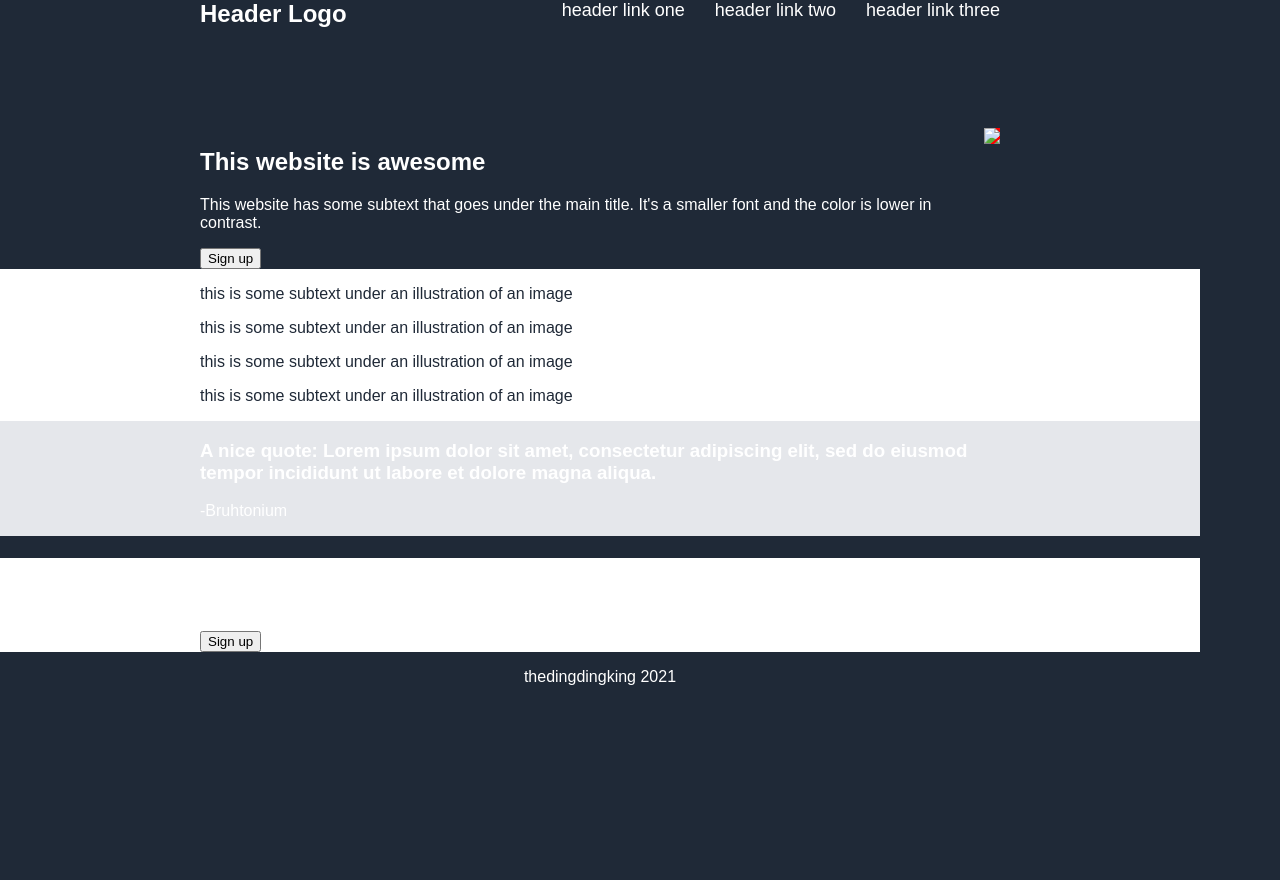
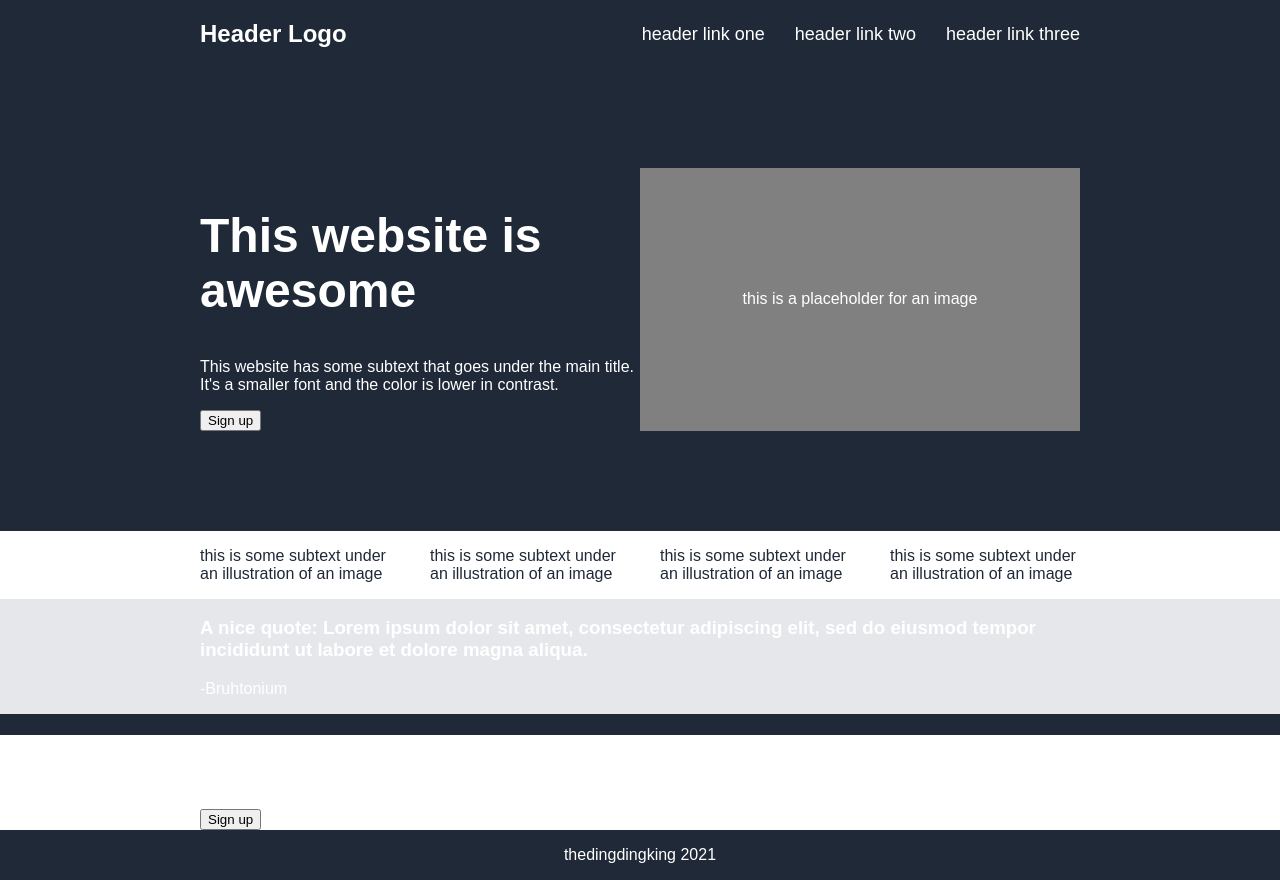
Before and after one commit to dereklindell/landing_page, a plain HTML site: page index.html in a window 1280 px wide. Before the commit the page ends 800 px from the top, so only its background shows below. Drawn offline with Linux system fonts and the light colour scheme.

Commit message:
Fleshed out more of the website and css

```diff
--- a/index.html
+++ b/index.html
@@ -9,7 +9,7 @@
 </head>
 <body>
     <div class="header">
-        <p>Header Logo</p>
+        <h1>Header Logo</h1>
         <ul>
             <li><a href="#">header link one</a></li>
             <li><a href="#">header link two</a></li>
@@ -24,18 +24,26 @@
         <button>Sign up</button>
         </div>
         <div class="hero-right">
-            <img src="#">
+            <div class="placeholder"> this is a placeholder for an image</div>
         </div>
     </div>
 
     <div class="info">
-        <p>this is some subtext under an illustration of an image</p>
+        <div>
+            <p>this is some subtext under an illustration of an image</p>
+        </div>
 
-        <p>this is some subtext under an illustration of an image</p>
+        <div>
+            <p>this is some subtext under an illustration of an image</p>
+        </div>
 
-        <p>this is some subtext under an illustration of an image</p>
+        <div>
+            <p>this is some subtext under an illustration of an image</p>
+        </div>
 
-        <p>this is some subtext under an illustration of an image</p>
+        <div>
+            <p>this is some subtext under an illustration of an image</p>
+        </div>
     </div>
 
     <div class="quote">
--- a/style.css
+++ b/style.css
@@ -1,8 +1,9 @@
 body {
     font-family: Arial, Helvetica, sans-serif;
     background-color: #1F2937;
+    height: 100%;
+    width: 100%;
     margin: 0;
-    width:100vh;
     display: flex;
     flex-direction: column;
     color:white;
@@ -23,16 +24,19 @@ img {
 
 .header, .hero, .info, .quote, .signup, .footer {
     padding:0 200px;
-    width:100vh;
 }
+
+/* header section */
 
 .header {
     display:flex;
     justify-content: space-between;
+    align-items: center;
     margin-bottom: 100px;
+    padding: 20px 200px;
 }
 
-.header > p {
+.header > h1 {
     font-size: 24px;
     font-weight: 900;
     margin:0;
@@ -49,27 +53,55 @@ a:link, a:visited {
     color: white;
 }
 
+/* hero section */
+
 .hero {
-    display:flex;
+    display: flex;
+    min-height: 200px;
+    padding-bottom: 100px;
 }
 
-.hero > img {
-    width:200px;
-    height: 200px;
+.hero-left > h2 {
+    font-size: 48px;
+    font-weight: 800;
 }
+
+.hero-left {
+    flex: 1;
+    padding: 0;
+    margin: 0;
+}
+
+.hero-right{
+    display:flex;
+    align-items: center;
+    justify-content: center;
+    flex: 1;
+    background-color: grey;
+}
+
+/* info section */
 
 .info {
     color: #1F2937;
     background-color:white;
+    display:flex;
+    gap:40px;
 }
+
+/* quote section */
 
 .quote {
     background-color: #e5e7eb;
 }
 
+/* signup section */
+
 .signup {
     background-color:white;
 }
+
+/* footer section */
 
 .footer {
     display:flex;
```
